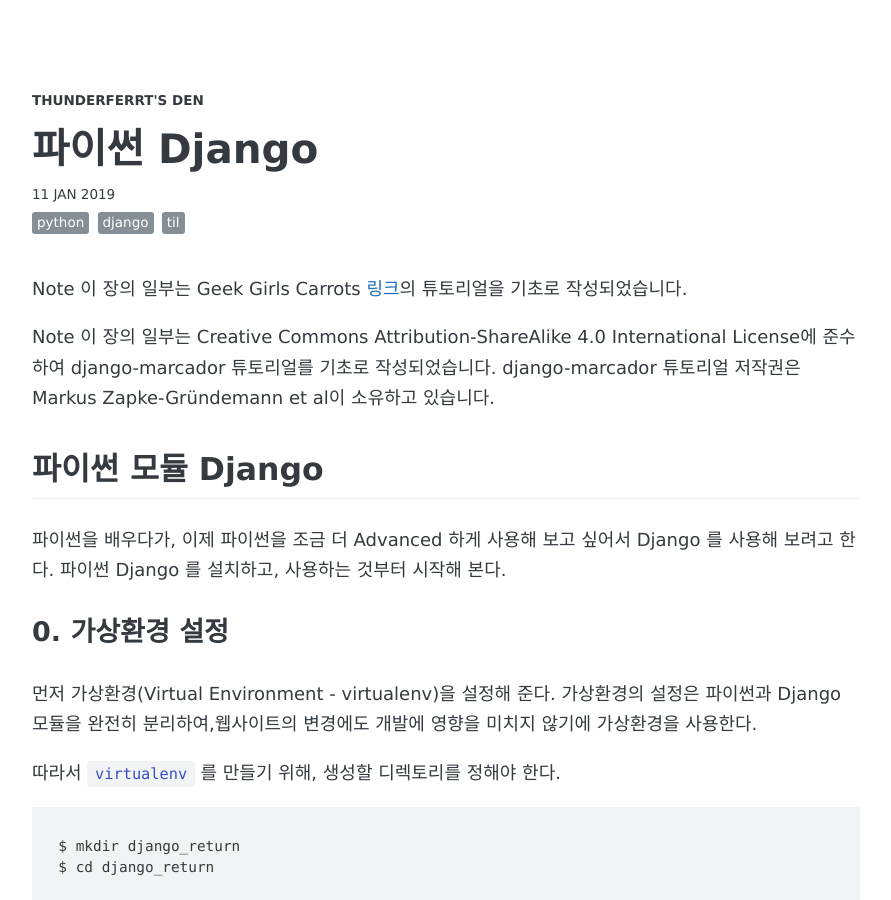
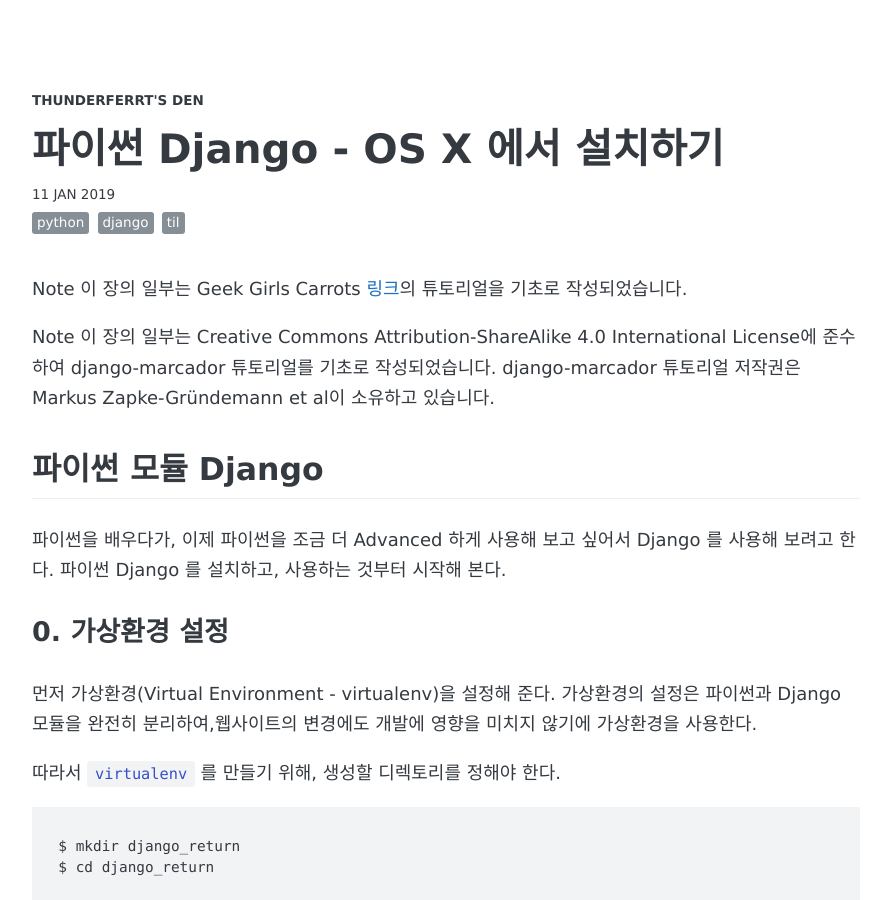
Before and after one commit to thunderferret/thunderferret.github.io, a Jekyll site: the page built from _posts/2019-01-11-new-poste.md, in a window 1280 px wide and 900 px high. Shown: the whole window, without its empty margins (194-1085 px from the left). Built offline with Jekyll 4.4.1, drawn with Linux system fonts in a browser that asks for light colours; some web fonts are replaced; comment, search, counter and statistics services are not loaded.

Commit message:
Update 2019-01-11-new-poste.md

````diff
--- a/_posts/2019-01-11-new-poste.md
+++ b/_posts/2019-01-11-new-poste.md
@@ -1,6 +1,6 @@
 ---
 layout: post
-title: "파이썬 Django"
+title: "파이썬 Django - OS X 에서 설치하기"
 description: ""
 date: 2019-01-11
 tags: [Python,Django,TIL]
@@ -42,7 +42,7 @@
 
 ```command-line
 
-$ source myvenv/bin/activate
+  $ source myvenv/bin/activate
 
 ```
 
@@ -53,7 +53,7 @@
 
 ```command-line
 
-(myvenv) ~$ python3 -m pip install --upgrade pip
+  (myvenv) ~$ python3 -m pip install --upgrade pip
 
 ```
 그 다음, `pip install django~=1.11.0` 를 입력해 장고를 설치하면 된다.
````
